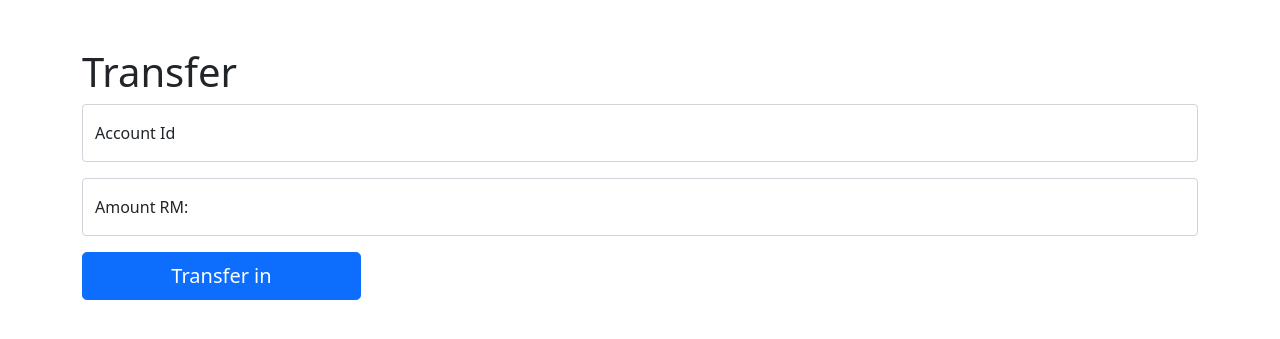
After one commit to zamri98/ewallet_simp, a Django app: template templates/transfer.html in a window 1280 px wide. The commit adds this page. Shown: the top 339 px of the page. Run offline with Django 4.2, Linux system fonts and the light colour scheme; the template is opened without the code that fills it, so the values that code supplies are empty.

Commit message:
commit all

```diff
--- a/bankPage/urls.py
+++ b/bankPage/urls.py
@@ -17,7 +17,8 @@ urlpatterns= [
     path("cashin", views.cashin, name="cashin"),
     path("cashout", views.cashout, name="cashout"),
     path("history", views.history, name="history"),
-    path("navbar",views.navbar,name="navbar")
+    path("navbar",views.navbar,name="navbar"),
+    path("transfer",views.transfer,name="transfer"),
 
 
 
--- a/templates/profile.html
+++ b/templates/profile.html
@@ -18,6 +18,7 @@
         <button class="btn btn-lg btn-success" type="submit" formaction="cashin">Cash In</button>
         <button class="btn btn-lg btn-success ms-2 " type="submit" formaction="cashout">Cash Out</button>
         <button class="btn btn-lg btn-success ms-2 " type="submit" formaction="history">History</button>
+        <button class="btn btn-lg btn-success ms-2 " type="submit" formaction="transfer">Transfer</button>
     </div>
 
 
--- /dev/null
+++ b/templates/transfer.html
@@ -0,0 +1,38 @@
+{% extends 'base.html'  %}
+{% load static %}
+{% block content %}
+
+
+<h1>Transfer</h1>
+
+
+<form method="POST" action="{% url 'transfer' %}">
+
+    {% csrf_token %}
+
+    <div>
+
+        <div class="form-floating">
+            <input  class="form-control" id="floatingInput" placeholder="Account Id" name="receipient">
+            <label for="floatingInput">Account Id</label>
+          </div>
+
+    </div>
+
+    <div>
+
+        <div class="form-floating mt-3 mb-3">
+            <input  class="form-control" id="floatingInput" type="number" placeholder="Amount RM:" name="amount">
+            <label for="floatingInput">Amount RM:</label>
+          </div>
+
+    </div>
+
+    <button class="w-25 btn btn-lg btn-primary" type="submit" >Transfer in </button>
+
+
+
+
+</form>
+
+{% endblock %}
```
Also changed, not shown: db.sqlite3, templates/confirmation.html (added).
